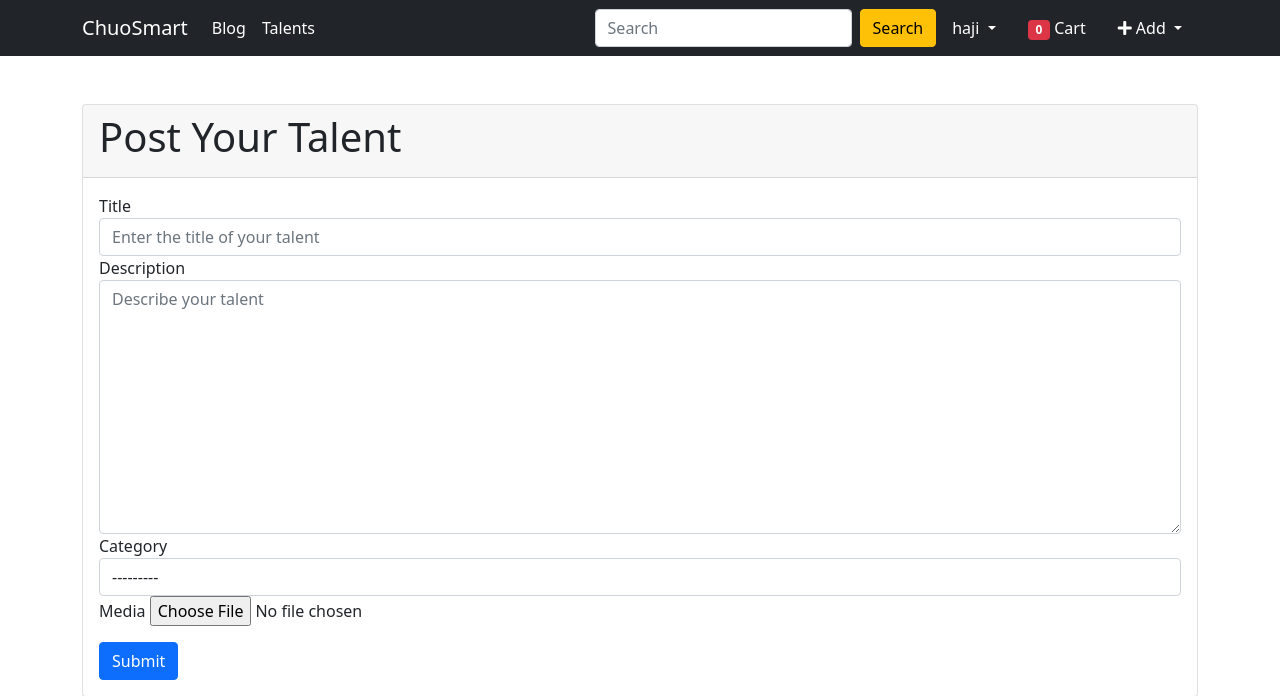
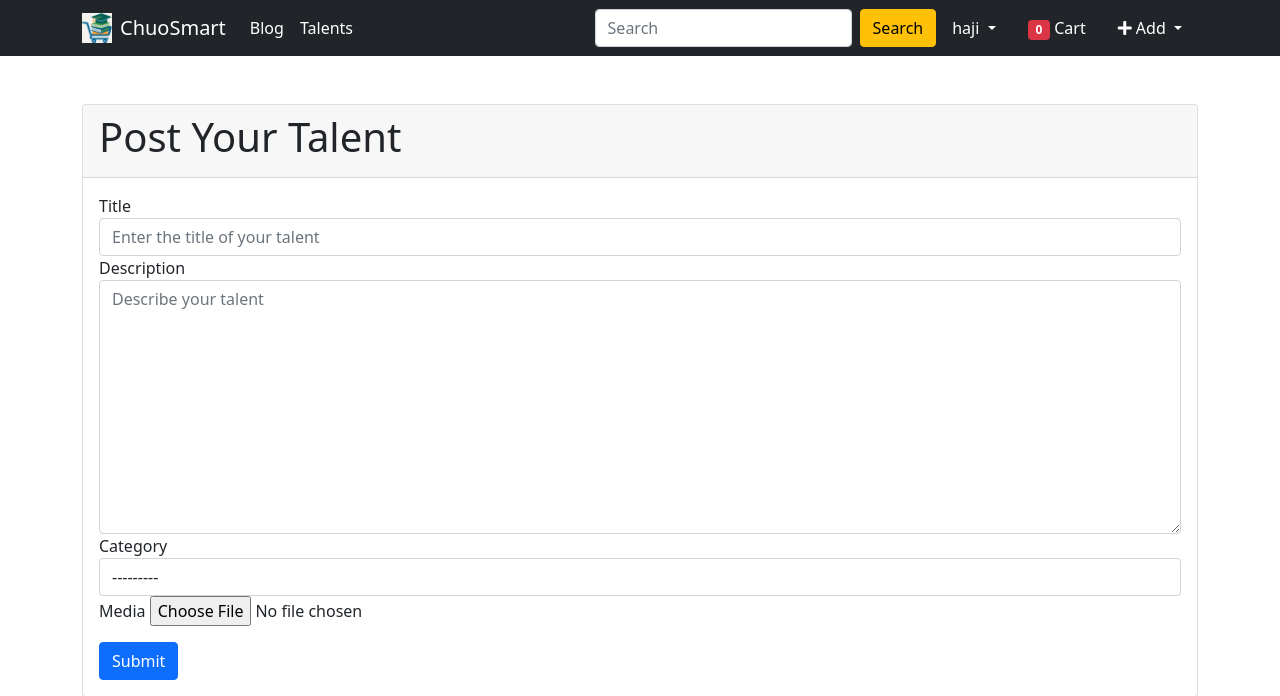
Before and after one commit to Raxan7/chuo-market3, a Django app: page /talents/post/ in a window 1280 px wide. Shown: the top 696 px of the page. Run offline with Django 5.2, Linux system fonts and the light colour scheme; a user stored in the database is signed in; data comes from the database, SQL or seed files in the repository; some libraries are stand-ins or nearby versions.

Commit message:
Added logo

```diff
--- a/templates/app/base.html
+++ b/templates/app/base.html
@@ -121,7 +121,10 @@
   <body>
     <nav class="navbar navbar-expand-lg navbar-dark bg-dark">
      <div class="container">
-       <a class="navbar-brand" href="/">ChuoSmart</a>
+       <a class="navbar-brand d-flex align-items-center" href="/">
+         <img src="{% static 'app/images/logo.png' %}" alt="Logo" class="me-2" style="width: 30px; height: 30px;">
+         ChuoSmart
+       </a>
        <button class="navbar-toggler" type="button" data-bs-toggle="collapse" data-bs-target="#navbarSupportedContent" aria-controls="navbarSupportedContent" aria-expanded="false" aria-label="Toggle navigation">
          <span class="navbar-toggler-icon"></span>
        </button>
```
Also changed, not shown: static/app/images/logo.png (added).
